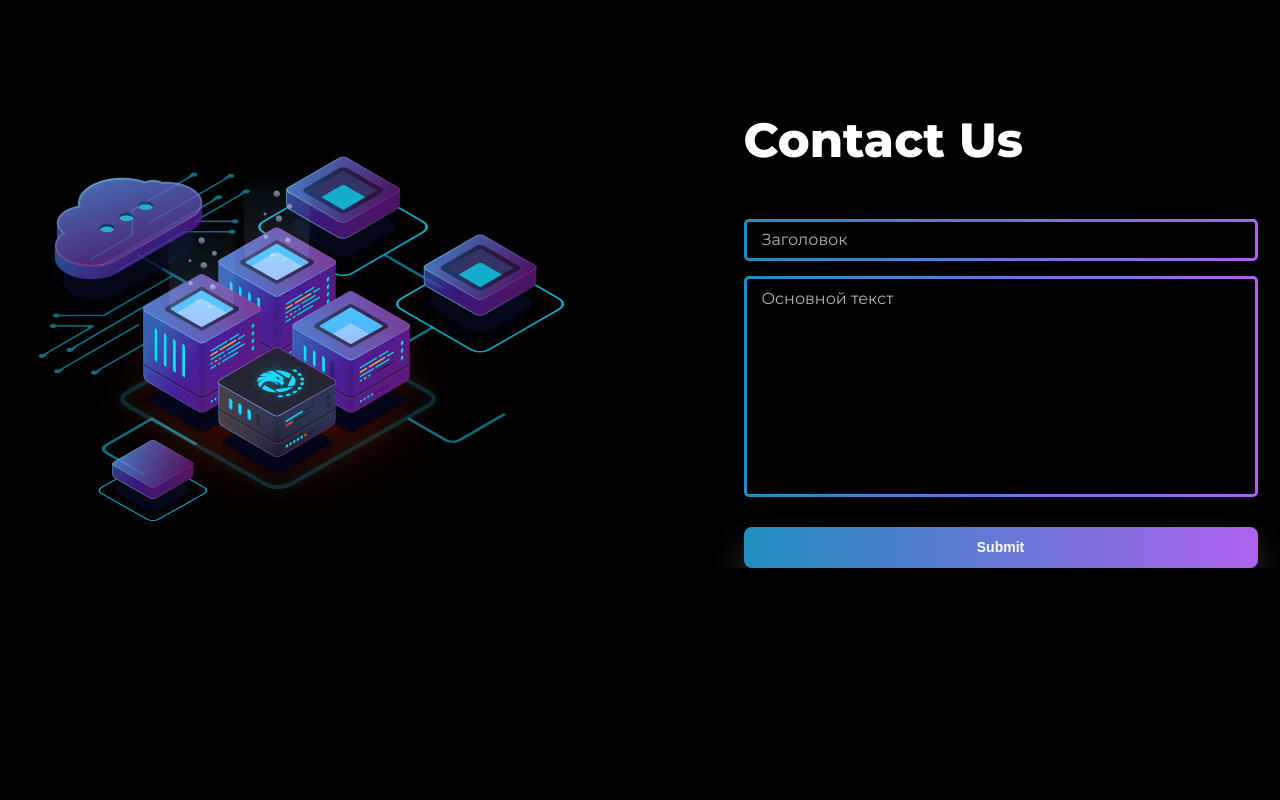
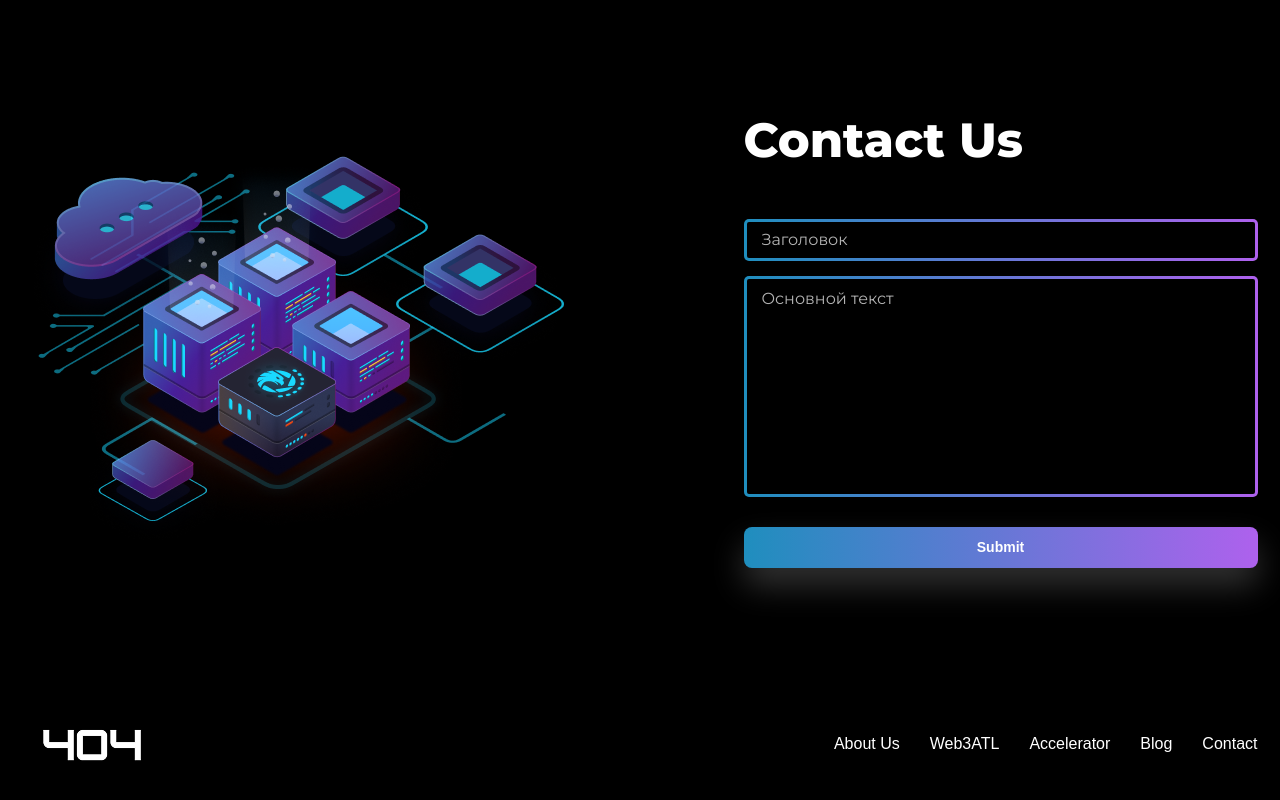
Before and after one commit to muzilyag/Web_idz, a Vue app: page / in a window 1280 px wide. Shown: the part 2863-3663 px from the top of the page. Before the commit the page ends 3431 px from the top, so only its background shows below. Built offline with nearby package versions, Linux system fonts and the light colour scheme; a web font is replaced by a local one.

Commit message:
feat(footer): добавлен футер

```diff
--- a/src/components/layout/Footer.vue
+++ b/src/components/layout/Footer.vue
@@ -0,0 +1,67 @@
+<template>
+    <div class="header">
+        <div class="header__container">
+            <div class="logo">
+                <img src="@/assets/images/logo.png" alt="logo"></img>
+            </div>
+            <div class="header__nav">
+                <button class="nav__button nav__button-content">
+                    About Us
+                </button>
+                <button class="nav__button nav__button-content">
+                    Web3ATL
+                </button>
+                <button class="nav__button nav__button-content">
+                    Accelerator
+                </button>
+                <button class="nav__button nav__button-content">
+                    Blog
+                </button>
+                <button class="nav__button nav__button-content">
+                    Contact
+                </button>
+            </div>
+        </div>
+    </div>
+</template>
+
+<script lang="ts"></script>
+
+<style scoped>
+
+.header {
+    padding: 152px 120px 45px 120px;
+    display: flex;
+    justify-content: space-between;
+}
+
+.header__container {
+    width: 100%;
+    display: flex;
+    justify-content: space-between;
+}
+
+.header__nav {
+    display: flex;
+    gap: 30px;
+    justify-content: right;
+}
+
+.nav__button {
+    background: none;
+    border: none;
+    cursor: pointer;
+}
+
+.nav__button-content {
+    color: var(--main-text);
+    font-size: 1rem;
+    font-weight: 500; /* Я думаю что тут 500, но в фигме 600*/
+}
+
+.nav__button:hover {
+    scale: 1.1;
+    transition: all 0.5s ease;
+}
+
+</style>
--- a/src/components/layout/Main.vue
+++ b/src/components/layout/Main.vue
@@ -5,6 +5,7 @@
         <OurTeam/>
         <OurAdvisior/>
         <ContactUs/>
+        <Footer/>
     </main>
 </template>
 
@@ -14,4 +15,5 @@ import TextBlock from '../sections/TextBlock.vue';
 import OurTeam from '../sections/OurTeam.vue';
 import OurAdvisior from '../sections/OurAdvisior.vue';
 import ContactUs from '../sections/ContactUs.vue';
+import Footer from './Footer.vue';
 </script>
```
